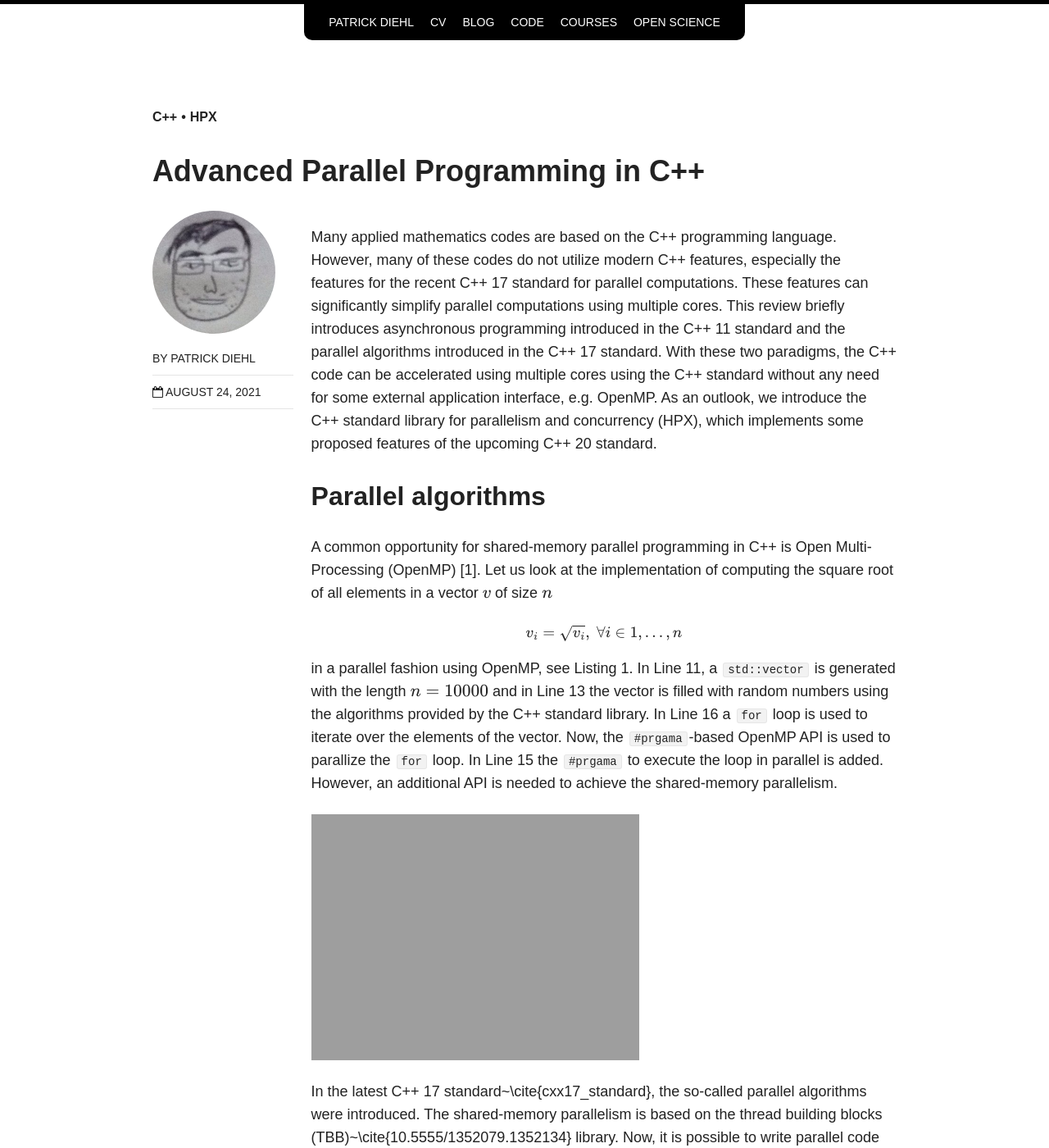
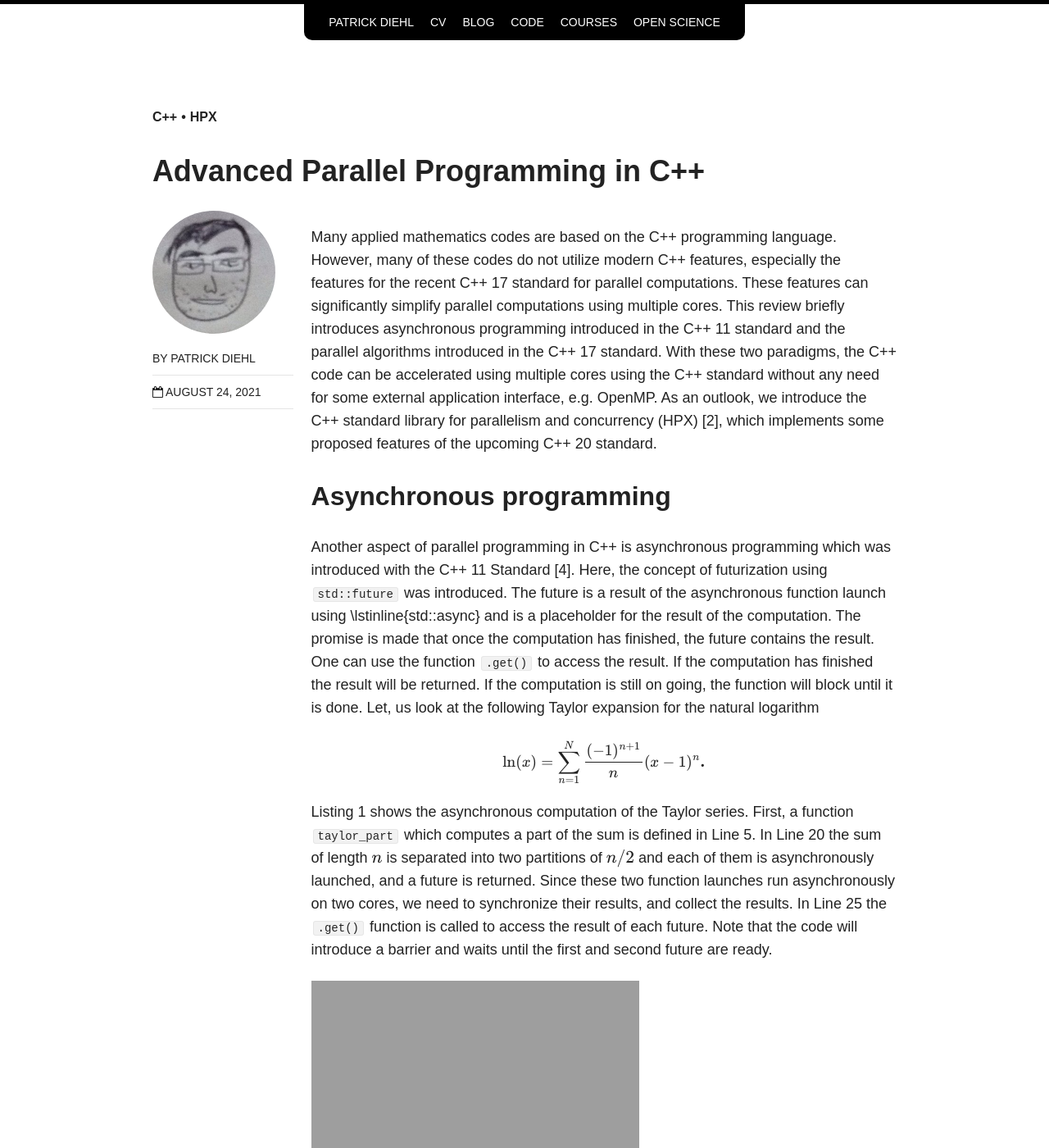
Before and after one commit to diehlpk/diehlpk.github.io, a Jekyll site: the page built from _posts/blog/2021-08-24-modern-cpp.md, in a window 1280 px wide and 1400 px high. Shown: the whole window at 82% size. Built offline with Jekyll 4.4.1, drawn with Linux system fonts in a browser that asks for light colours; nearby versions of some CDN libraries; some web fonts are replaced; formulas are drawn with MathJax 3; some of the changed text lies outside the part shown.

Commit message:
Update figures

```diff
--- a/_posts/blog/2021-08-24-modern-cpp.md
+++ b/_posts/blog/2021-08-24-modern-cpp.md
@@ -14,8 +14,17 @@ author: diehlpk
     });
   </script>
   <script src="https://cdn.mathjax.org/mathjax/latest/MathJax.js?config=TeX-AMS-MML_HTMLorMML" type="text/javascript"></script>
+Many applied mathematics codes are based on the C++ programming language. However, many of these codes do not utilize modern C++ features, especially the features for the recent C++ 17 standard for parallel computations. These features can significantly simplify parallel computations using multiple cores. This review briefly introduces asynchronous programming introduced in the C++ 11 standard and the parallel algorithms introduced in the C++ 17 standard. With these two paradigms, the C++ code can be accelerated using multiple cores using the C++ standard without any need for some external application interface, e.g. OpenMP. As an outlook, we introduce the C++ standard library for parallelism and concurrency (HPX) [2], which implements some proposed features of the upcoming C++ 20 standard.
 
-Many applied mathematics codes are based on the C++ programming language. However, many of these codes do not utilize modern C++ features, especially the features for the recent C++ 17 standard for parallel computations. These features can significantly simplify parallel computations using multiple cores. This review briefly introduces asynchronous programming introduced in the C++ 11 standard and the parallel algorithms introduced in the C++ 17 standard. With these two paradigms, the C++ code can be accelerated using multiple cores using the C++ standard without any need for some external application interface, e.g. OpenMP. As an outlook, we introduce the C++ standard library for parallelism and concurrency (HPX), which implements some proposed features of the upcoming C++ 20 standard.
+## Asynchronous programming
+
+Another aspect of parallel programming in C++ is asynchronous programming which was introduced with the C++ 11 Standard [4]. Here, the concept of futurization using `std::future` was introduced.  The future is a result of the asynchronous function launch using \lstinline{std::async} and is a placeholder for the result of the computation. The promise is made that once the computation has finished, the future contains the result. One can use the function `.get()` to access the result. If the computation has finished the result will be returned. If the computation is still on going, the function will block until it is done. Let, us look at the following Taylor expansion for the natural logarithm
+
+$$ \ln(x) = \sum\limits_{n=1}^N \frac{(-1)^{n+1}}{n}(x-1)^n \textbf{.} $$
+
+Listing 1 shows the asynchronous computation of the Taylor series. First, a function `taylor_part` which computes a part of the sum is defined in Line 5. In Line 20 the sum of length $n$ is separated into two partitions of $n/2$ and each of them is asynchronously launched, and a future is returned. Since these two function launches run asynchronously on two cores, we need to synchronize their results, and collect the results. In Line 25 the `.get()` function is called to access the result of each future. Note that the code will introduce a barrier and waits until the first and second future are ready.
+
+![Listing1!]({{ site.url }}/assets/2021-10-28-listing1.svg "Example to compute the element-wise square root of a vector using OpenMP.")
 
 ## Parallel algorithms
 A common opportunity for shared-memory parallel programming in C++ is Open Multi-Processing (OpenMP) [1]. Let us look at the implementation of computing the square root of all elements in a vector $v$ of size $n$
@@ -24,7 +33,7 @@ $$   v_i = \sqrt{v_i}, \; \forall i \in {1,\ldots,n} $$
 
 in a parallel fashion using OpenMP, see Listing 1. In Line 11, a `std::vector` is generated with the length $n=10000$ and in Line 13 the vector is filled with random numbers using the algorithms provided by the C++ standard library. In Line 16 a `for` loop is used to iterate over the elements of the vector. Now, the `#prgama`-based OpenMP API is used to parallize the `for` loop. In Line 15 the `#prgama` to execute the loop in parallel is added. However, an additional API is needed to achieve the shared-memory parallelism.
 
-![Listing1!]({{ site.url }}/assets/2021-10-28-listing1.svg "Example to compute the element-wise square root of a vector using OpenMP.")
+![Listing3!]({{ site.url }}/assets/2021-10-28-listing3.svg "Example to compute the element-wise square root of a vector using OpenMP.")
 
 In the latest C++ 17 standard~\cite{cxx17_standard}, the so-called parallel algorithms were introduced. The shared-memory parallelism is based on the thread building blocks (TBB)~\cite{10.5555/1352079.1352134} library. Now, it is possible to write parallel code directly using the C++ standard, and there is no need to use a second API anymore. The C++ standard library contains $69$ algorithms which work on the so-called containers, like `std::vector` or `std::list`. In C++ 17 the so-called execution policies were introduced to these $69$ algorithms to execute them in parallel. First, we will look into the previous example, see Listing 2. Up to Line 14 the code is identical, expect of the new header file `#include <execution`, which is needed for the execution policies. In Line 16 a vector containing the indices of each vector element is generated. In Line 20 the OpenMP parallel `for` loop is replaced by `std::for_each` from the C++ standard library algorithms. Note that this was possible before. However, the first argument of this function, the so-called execution policy, defines that this algorithm is executed in parallel. The C++ 17 standard introduced the following execution policies:
 
@@ -42,14 +51,14 @@ $$   s = \sum\limits_{i=0}^n v_i \text{,} $$
 
 see Listing 3. In Line 3 a `std::vector` with the length `n` is generated. The first algorithm of the C++ Standard Library `std::fill` is used to fill all elements with negative one, see Line 11. And finally, the second algorithm `std::accumulate` is used to compute the sum of all elements. Note that the naive approach would be to use a `for` loop to iterate over all the elements. In Line 15 the result is printed for validation. Again, one can use the execution policies to easily parralize this code by just adding the execution policy in Line 11 and Line 13, respectively. The corresponding code is shown in Listing 4.
 
-![Listing3!]({{ site.url }}/assets/2021-10-28-listing3.svg "Example to compute the sum of all elements in the vector using the C++ standard library")
+![Listing5!]({{ site.url }}/assets/2021-10-28-listing5.svg "Example to compute the sum of all elements in the vector using the C++ standard library")
 
-![Listing4!]({{ site.url }}/assets/2021-10-28-listing4.svg "Example to compute the sum of all elements in the vector using the parallel algorithms provided by the C++
+![Listing6!]({{ site.url }}/assets/2021-10-28-listing6.svg "Example to compute the sum of all elements in the vector using the parallel algorithms provided by the C++
 17 standard.")
 
-These two small examples only showed few functions of the C++ 17 standard, which are experimentally supported by the GNU compiler collection (gcc) $\geq$ 9 and the Microsoft Visual Studio compiler (MVSC). However, the C++ standard library for parallelism and concurrency (HPX) implements many more of the defined features in the C++ 17 standard. Note that you can replace the `std::` name space by `hpx::` name space, since HPX strictly enhance the C++ 17 standard. We will show two small examples with new features which are not yet implemented in the major implementations. First, HPX provides some easier way to iterate over a vector without generating a vector of indices using `std::for_each`, see Listing 2. Listing 6 shows the simplification for iterating over the vector. In the previous example, we had to generate the vector of indices, which increases the memory consumption of the program. In Line~\ref{lst:for:each:hpx:loop}, we use a `hpx::for_loop` which is more like the `for` loop where the start index is provided as the second argument and the end index as the third argument. In the lambda function, we can access the index, $i$ which will go from zero up to `v.size()`.
+These two small examples only showed few functions of the C++ 17 standard, which are experimentally supported by the GNU compiler collection (gcc) $\geq$ 9 and the Microsoft Visual Studio compiler (MVSC). However, the C++ standard library for parallelism and concurrency (HPX) implements many more of the defined features in the C++ 17 standard. Note that you can replace the `std::` name space by `hpx::` name space, since HPX strictly enhance the C++ 17 standard. We will show two small examples with new features which are not yet implemented in the major implementations. First, HPX provides some easier way to iterate over a vector without generating a vector of indices using `std::for_each`, see Listing 2. Listing 6 shows the simplification for iterating over the vector. In the previous example, we had to generate the vector of indices, which increases the memory consumption of the program. In Line~\ref{lst:for:each:hpx:loop}, we use a `hpx::for_loop` which is more like the `for` loop where the start index is provided as the second argument and the end index as the third argument. In the lambda function, we can access the index, $i$ which will go from zero up to `v.size()`. In addition, the parallel algorithms can be combined with the concept of futurization to obtain a `hpx::future`. Note that this is not provided by the C++ 17 standard.
 
-![Listing5!]({{ site.url }}/assets/2021-10-28-listing5.svg "Example to compute the sum of all elements in the vector using the parallel algorithms provided by HPX.")
+![Listing7!]({{ site.url }}/assets/2021-10-28-listing7.svg "Example to compute the sum of all elements in the vector using the parallel algorithms provided by HPX.")
 
 
 ## Supplementary materials
@@ -63,4 +72,7 @@ I would like to acknowledge the students of the course ``Parallel Computational
 ## References
 
 1. Leonardo Dagum and Ramesh Menon. Openmp: an industry standard api for shared-memory programming. Computational Science & Engineering, IEEE, 5(1):46–55, 1998
-2.
+2. Hartmut Kaiser, Patrick Diehl, Adrian S Lemoine, Bryce Adelstein Lelbach, Parsa Amini, Agustı́n Berge, John Biddiscombe, Steven R Brandt, Nikunj Gupta, Thomas Heller, et al. HPX-the c++ standard library for parallelism and concurrency. Journal of Open Source Software, 5(53):2352, 2020.
+3. Chuck Pheatt. Intel® threading building blocks. J. Comput. Sci. Coll., 23(4):298, April 2008.
+4. The C++ Standards Committee. ISO International Standard ISO/IEC 14882:2011, Programming Language C++. Technical report, Geneva, Switzerland: International Organization for Standardization (ISO)., 2011. [http://www.open-std.org/jtc1/sc22/wg21](http://www.open-std.org/jtc1/sc22/wg21).
+5. The C++ Standards Committee. ISO International Standard ISO/IEC 14882:2017, Programming Language C++. Technical report, Geneva, Switzerland: International Organization for Standardization (ISO)., 2017. [http://www.open-std.org/jtc1/sc22/wg21](http://www.open-std.org/jtc1/sc22/wg21).
```
Also changed, not shown: other parts of _posts/blog/2021-08-24-modern-cpp.md (+1 -1 lines), 7 other files.
